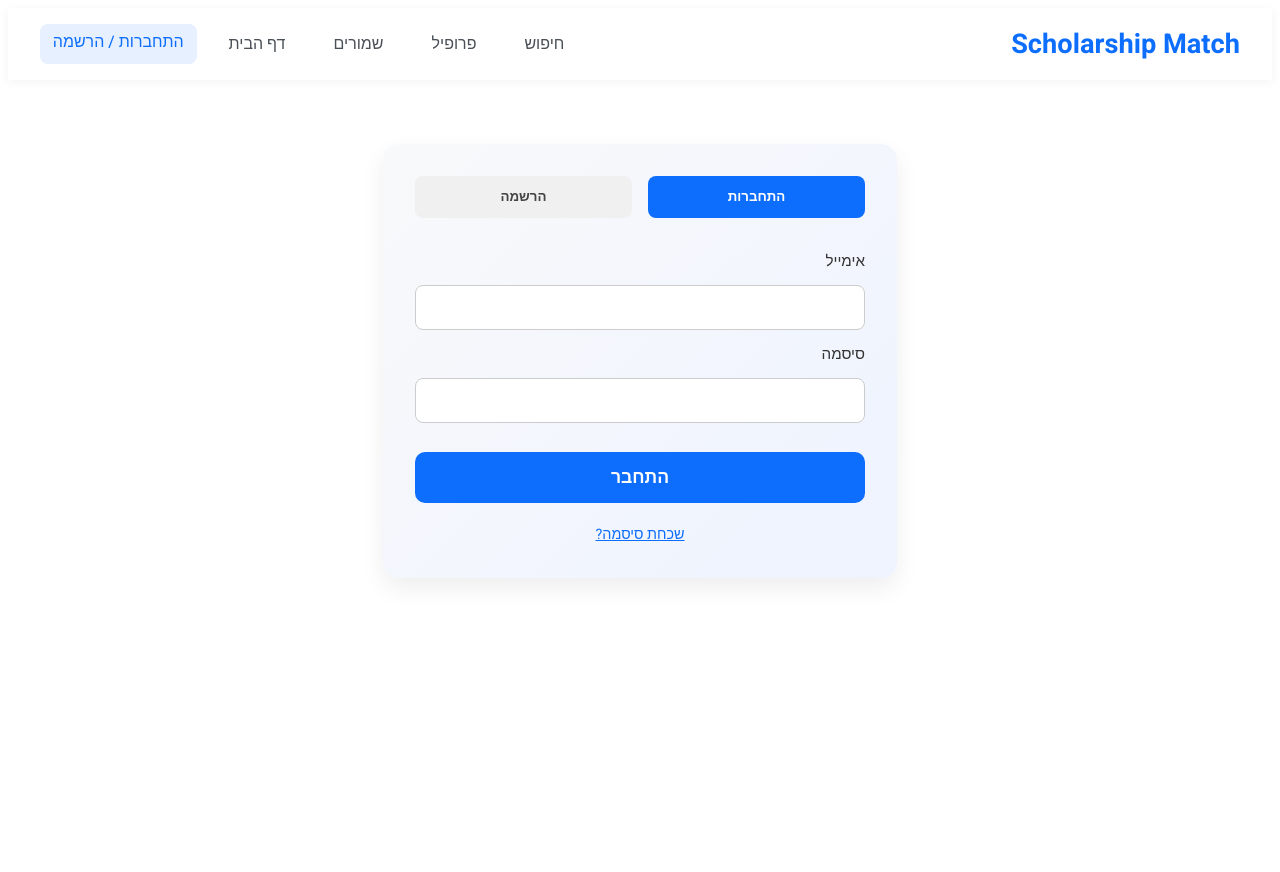
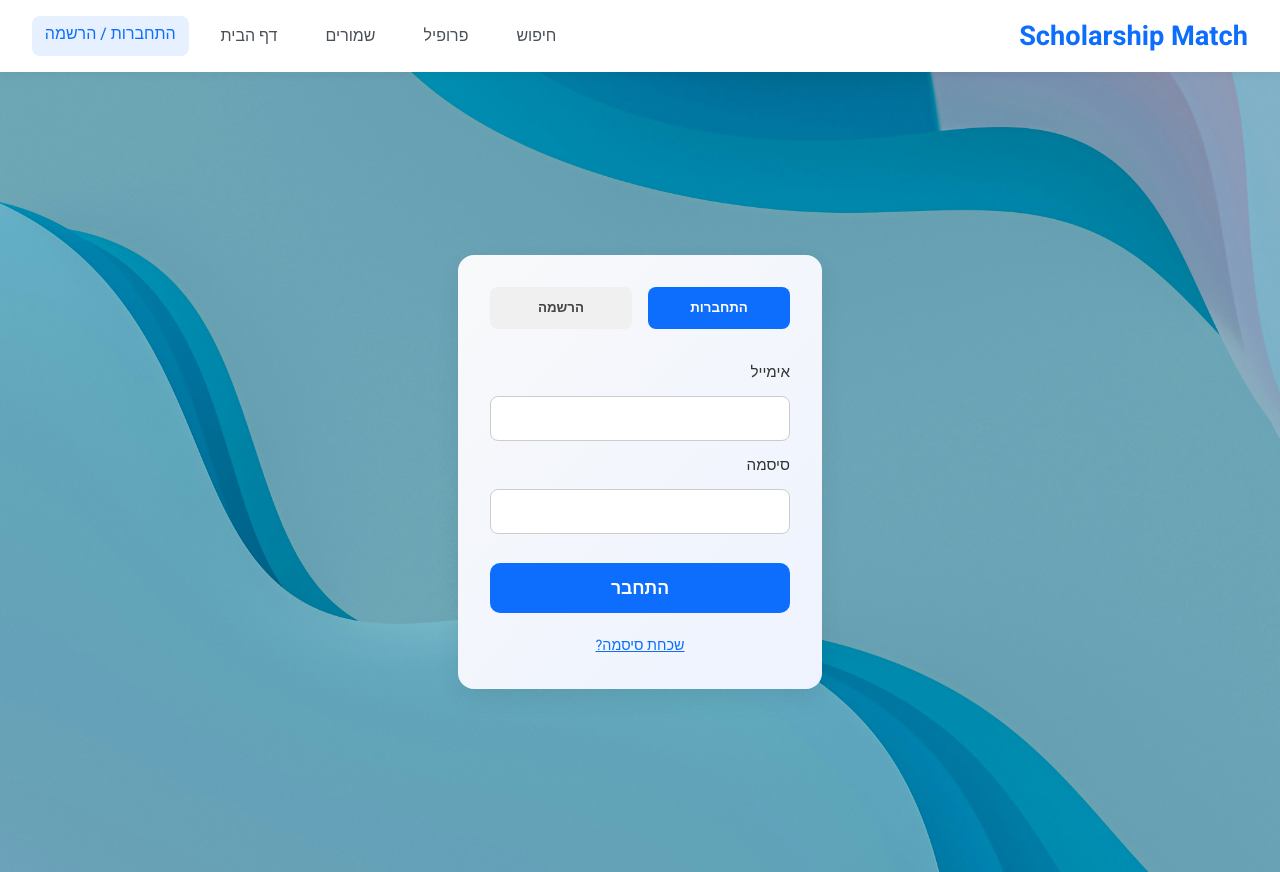
Before and after one commit to lid0kk/MyReactProject, a React (Vite) app: page /login in a window 1280 px wide. Before the commit the page ends 800 px from the top, so only its background shows below. Built offline with nearby package versions, Linux system fonts and the light colour scheme; no server answers; a web font is replaced by a local one.

Commit message:
changes to home page and login page

```diff
--- a/src/App.jsx
+++ b/src/App.jsx
@@ -7,7 +7,7 @@ export default function App() {
   <>
 
   <AppRouter />
-  <ToastContainer position="top-center" autoClose={3000} />
+  <ToastContainer position="top-right" autoClose={3000} />
 
   </>
   )
--- a/src/Pages/Home/Home.css
+++ b/src/Pages/Home/Home.css
@@ -23,7 +23,7 @@
   left: 0;
   width: 100%;
   height: 100%;
-  background: rgba(0, 0, 0, 0.4);
+  background: rgba(0, 0, 0, 0.6);
   z-index: 0;
 }
 
--- a/src/Pages/LoginRegister/LoginRegister.css
+++ b/src/Pages/LoginRegister/LoginRegister.css
@@ -1,6 +1,27 @@
+.auth-login {
+  min-height: 100vh;
+  background-image: url('../../assets/Pictures/login-page.jpg'); /* תמונה מהתיקייה public/images */
+  background-size: cover;
+  background-position: center;
+  background-repeat: no-repeat;
+  display: flex;
+  align-items: center;
+  justify-content: center;
+  position: relative;
+}
+
+.auth-background::before {
+  content: "";
+  position: absolute;
+  inset: 0;
+  background-color: rgba(0, 0, 0, 0.55); /* כהות על התמונה */
+  z-index: 0;
+}
+
+
 .auth-container {
     direction: rtl;
-    max-width: 450px;
+    width: 300px;
     margin: 4rem auto;
     background: linear-gradient(135deg, #f8f9fa, #eef3ff);
     border-radius: 16px;
--- a/src/Pages/LoginRegister/LoginRegister.jsx
+++ b/src/Pages/LoginRegister/LoginRegister.jsx
@@ -73,6 +73,7 @@ export default function LoginRegister() {
   };
 
   return (
+    <div className="auth-login">
     <div className="auth-container">
       <div className="auth-tabs">
         <button
@@ -152,5 +153,6 @@ export default function LoginRegister() {
         </form>
       )}
     </div>
+    </div>
   );
 }
--- a/src/Pages/SearchForm/SearchForm.jsx
+++ b/src/Pages/SearchForm/SearchForm.jsx
@@ -16,7 +16,6 @@ export default function SearchForm() {
     economicBackground: "",
   });
 
-  const [error, setError] = useState("");
   const navigate = useNavigate();
 
   const handleChange = (e) => {
@@ -52,7 +51,6 @@ export default function SearchForm() {
     <div className="search-form-container">
       <h2 className="search-form-title">טופס התאמת מלגות</h2>
 
-      {error && <div className="alert-error">{error}</div>}
 
       <form onSubmit={handleSubmit} className="search-form">
         <label>גיל</label>
--- a/src/Pages/UserProfile/UserProfile.jsx
+++ b/src/Pages/UserProfile/UserProfile.jsx
@@ -52,6 +52,7 @@ export default function UserProfile() {
       });
       toast.success("✅ הפרופיל עודכן בהצלחה!");
     } catch (error) {
+      console.log(error)
       toast.error("שגיאה בשמירת הנתונים");
     }
   };
--- a/src/Styles/global.css
+++ b/src/Styles/global.css
@@ -1,3 +1,8 @@
+*{
+  margin: 0;
+}
+
+
 .loading-wrapper {
     display: flex;
     flex-direction: column;
```
Also changed, not shown: src/assets/Pictures/login-page.jpg (added).
